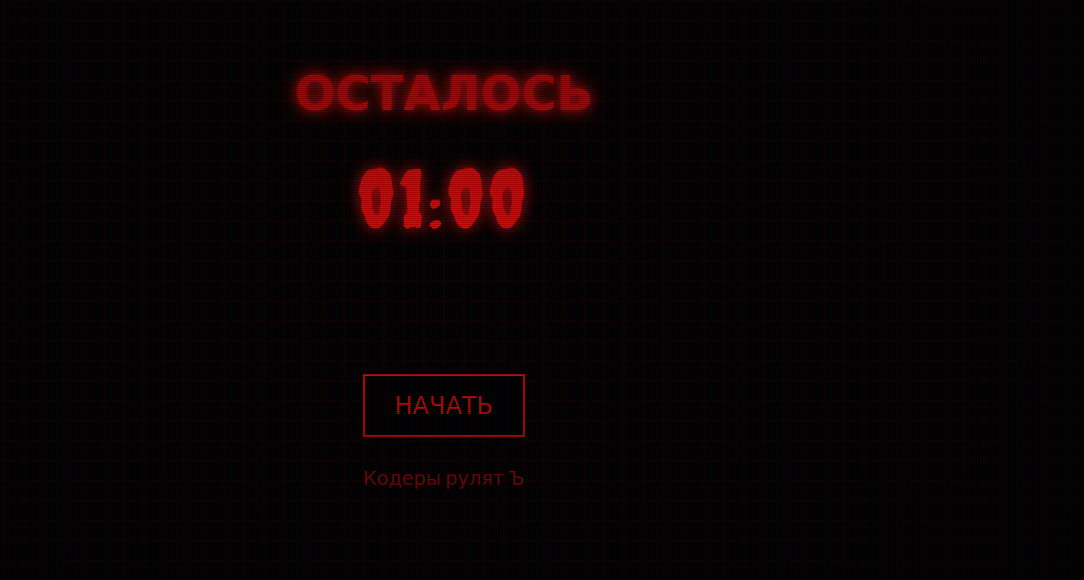
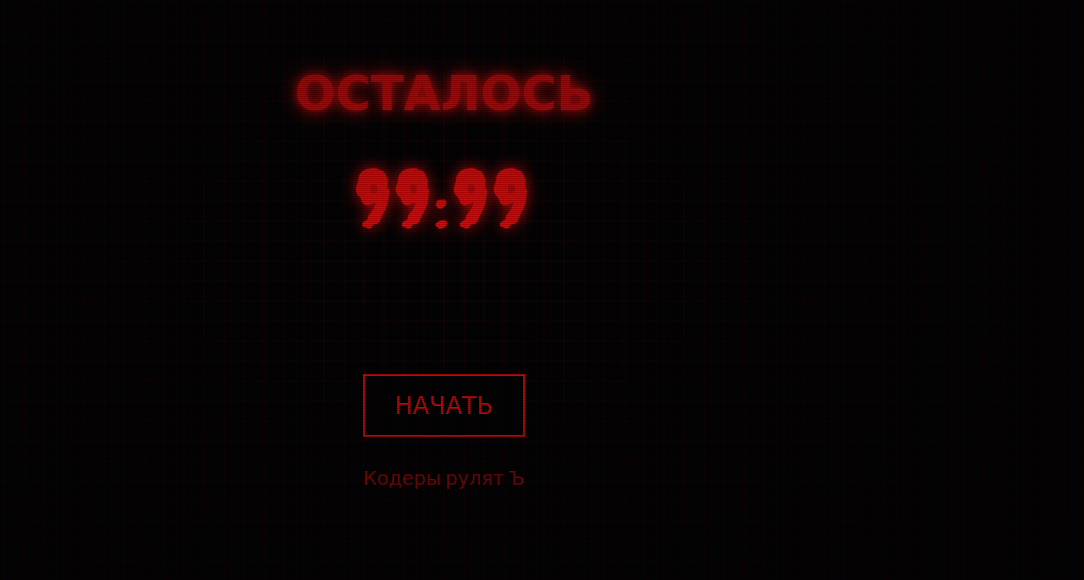
Before and after one commit to dimkabrk/creepy-timer, a plain HTML site: page index.html in a window 1280 px wide. Shown: the part 139-719 px from the top of the page, without its empty margins (196-1280 px from the left). Drawn offline with Linux system fonts and the light colour scheme.

Commit message:
Update index.html

```diff
--- a/index.html
+++ b/index.html
@@ -10,7 +10,7 @@
 <body>
     <div class="container">
         <h1 class="title">ОСТАЛОСЬ</h1>
-        <div id="timer" class="timer">01:00</div>
+        <div id="timer" class="timer">99:99</div>
         <div class="message" id="message"></div>
         <button id="startBtn" class="btn">НАЧАТЬ</button>
         <div class="warning">Кодеры рулят Ъ</div>
```
